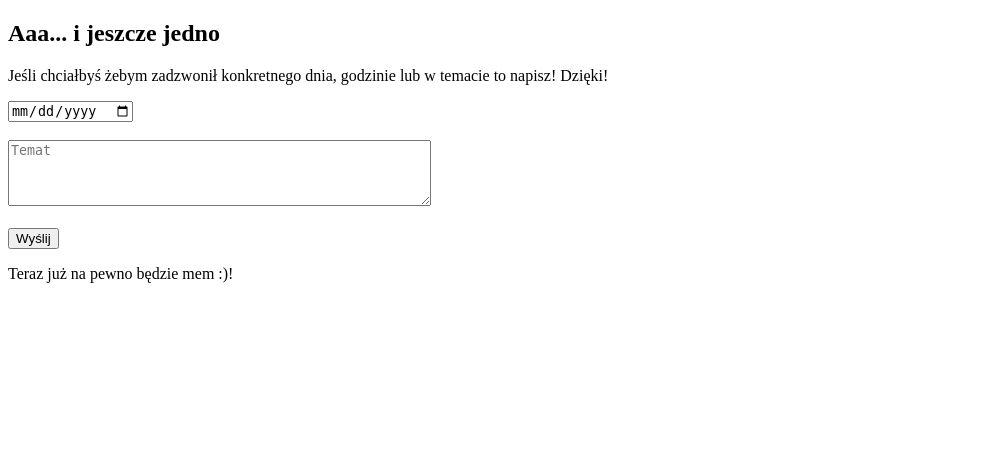
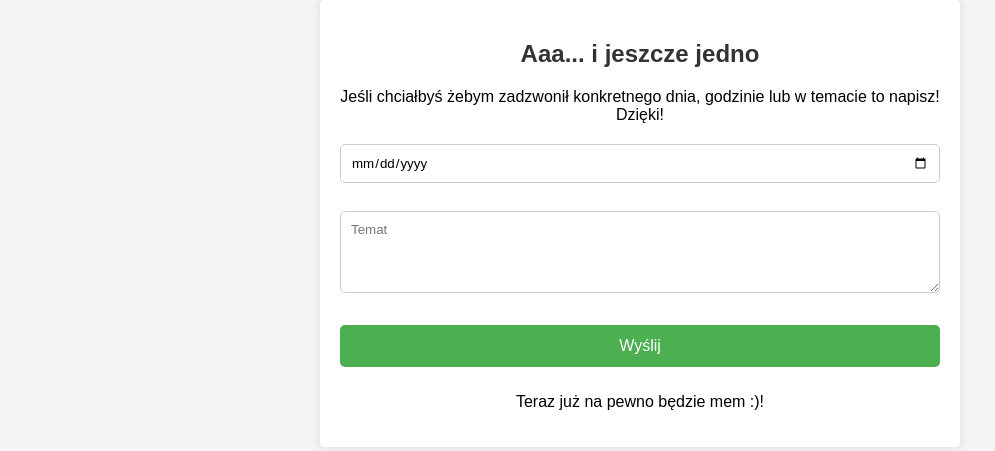
Before and after one commit to takado8/RAE_django_app, a Django app: page /vcard_page_3 in a window 1280 px wide. Shown: the top 451 px of the page, without its empty margins (0-995 px from the left). Run offline with Django 4.2, Linux system fonts and the light colour scheme.

Commit message:
Update vcard_page_3.html

```diff
--- a/django_project/vcard/templates/vcard_page_3.html
+++ b/django_project/vcard/templates/vcard_page_3.html
@@ -4,8 +4,69 @@
     <meta charset="UTF-8">
     <meta name="viewport" content="width=device-width, initial-scale=1.0">
     <title>VCard Form</title>
+    <style>
+        body {
+            font-family: Arial, sans-serif;
+            background-color: #f4f4f4;
+            margin: 0;
+            padding: 0;
+        }
+        .container {
+            max-width: 600px;
+            margin: 0 auto;
+            padding: 20px;
+            background-color: #fff;
+            border-radius: 5px;
+            box-shadow: 0 0 10px rgba(0, 0, 0, 0.1);
+        }
+        h2 {
+            color: #333;
+            text-align: center;
+        }
+        form {
+            margin-top: 20px;
+        }
+        input[type="text"],
+        input[type="tel"],
+        input[type="email"],
+        input[type="url"],
+        input[type="date"],
+        textarea,
+        input[type="submit"] {
+            width: 100%;
+            padding: 10px;
+            margin-bottom: 10px;
+            border-radius: 5px;
+            border: 1px solid #ccc;
+            box-sizing: border-box;
+            font-family: inherit;
+        }
+        input[type="submit"] {
+            background-color: #4CAF50;
+            color: white;
+            font-size: 16px;
+            padding: 12px 20px;
+            border: none;
+            border-radius: 5px;
+            cursor: pointer;
+        }
+        input[type="submit"]:hover {
+            background-color: #45a049;
+        }
+        label {
+            margin-bottom: 10px;
+        }
+        input[type="file"] {
+            margin-top: 5px;
+            margin-bottom: 15px;
+        }
+        p {
+            text-align: center;
+        }
+    </style>
 </head>
 <body>
+    <div class="container">
         <h2>Aaa... i jeszcze jedno</h2>
         <p>Jeśli chciałbyś żebym zadzwonił konkretnego dnia, godzinie lub w temacie to napisz! Dzięki!</p>
         <form action="" method="post" enctype="multipart/form-data">
@@ -15,5 +76,6 @@
             <input type="submit" value="Wyślij">
         </form>
         <p>Teraz już na pewno będzie mem :)!</p>
+    </div>
 </body>
 </html>
```
Lines whose indentation alone changed are shown as unchanged.
